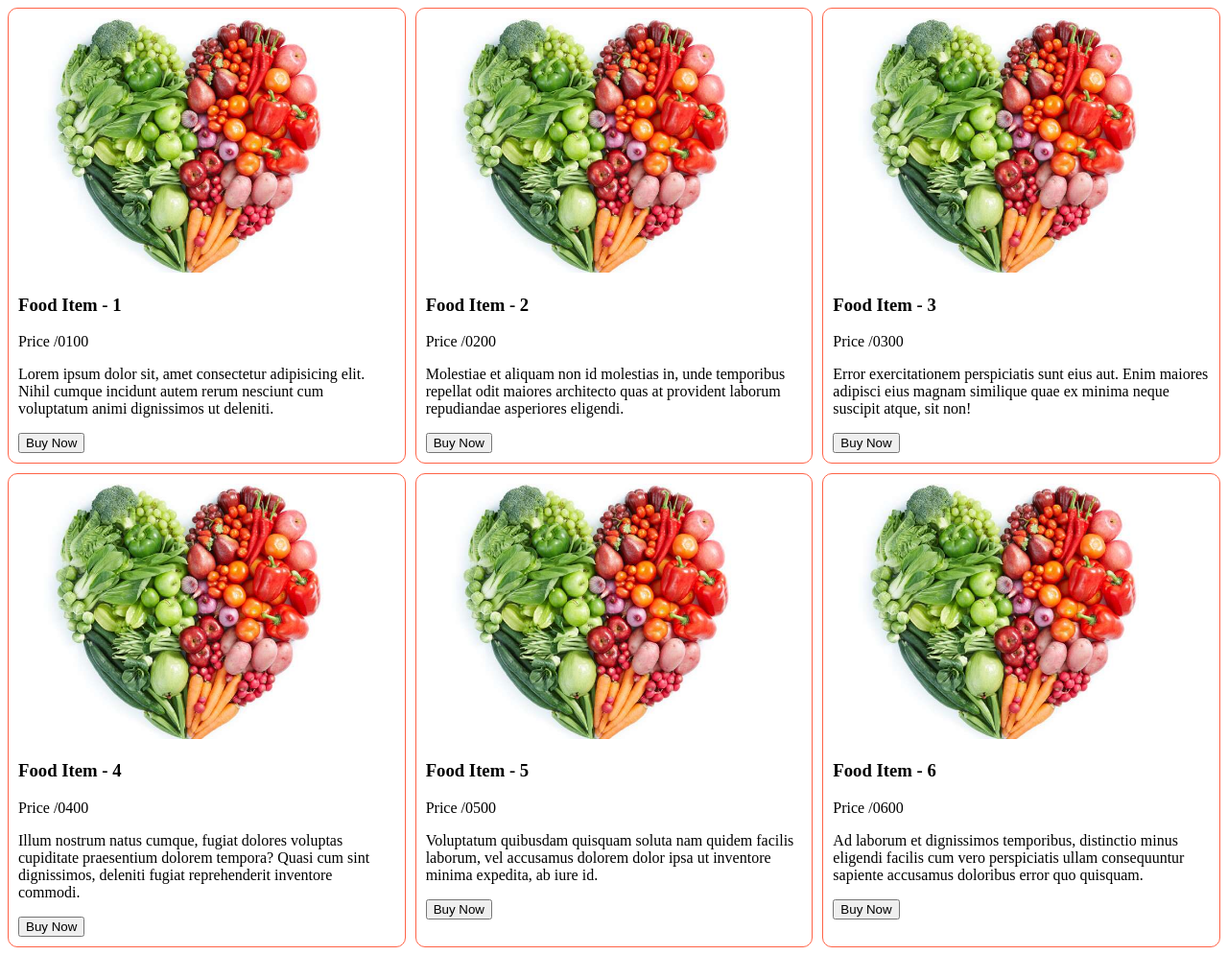
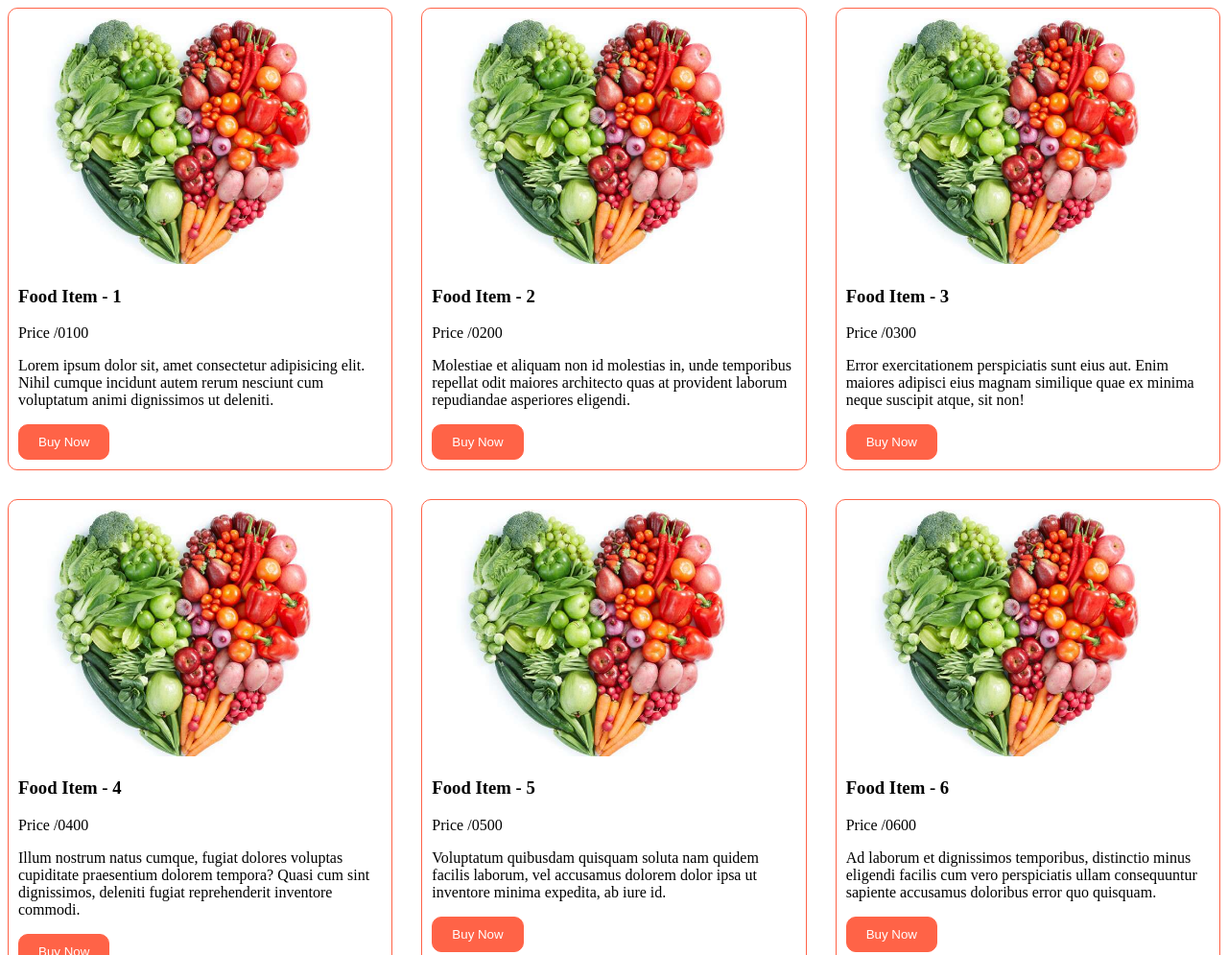
Before and after one commit to nmsaikat/Responsive-Media-Query, a plain HTML site: page index.html in a window 1280 px wide. Shown: the top 995 px of the page at 96% size. Drawn offline with Linux system fonts and the light colour scheme.

Commit message:
button style update

```diff
--- a/css/style.css
+++ b/css/style.css
@@ -1,7 +1,7 @@
 .containet {
   display: grid;
   grid-template-columns: repeat(3, 1fr);
-  gap: 10px;
+  gap: 30px;
 }
 .food {
   border: 1px solid tomato;
@@ -10,6 +10,19 @@
 }
 .food img {
   width: 90%;
+}
+
+button {
+  border: 1px solid tomato;
+  padding: 10px 20px;
+  border-radius: 10px;
+  background-color: tomato;
+  color: #fff;
+  transition: 0.5s;
+}
+button:hover {
+  background-color: #fff;
+  color: tomato;
 }
 
 /* Smaller Device */
```
